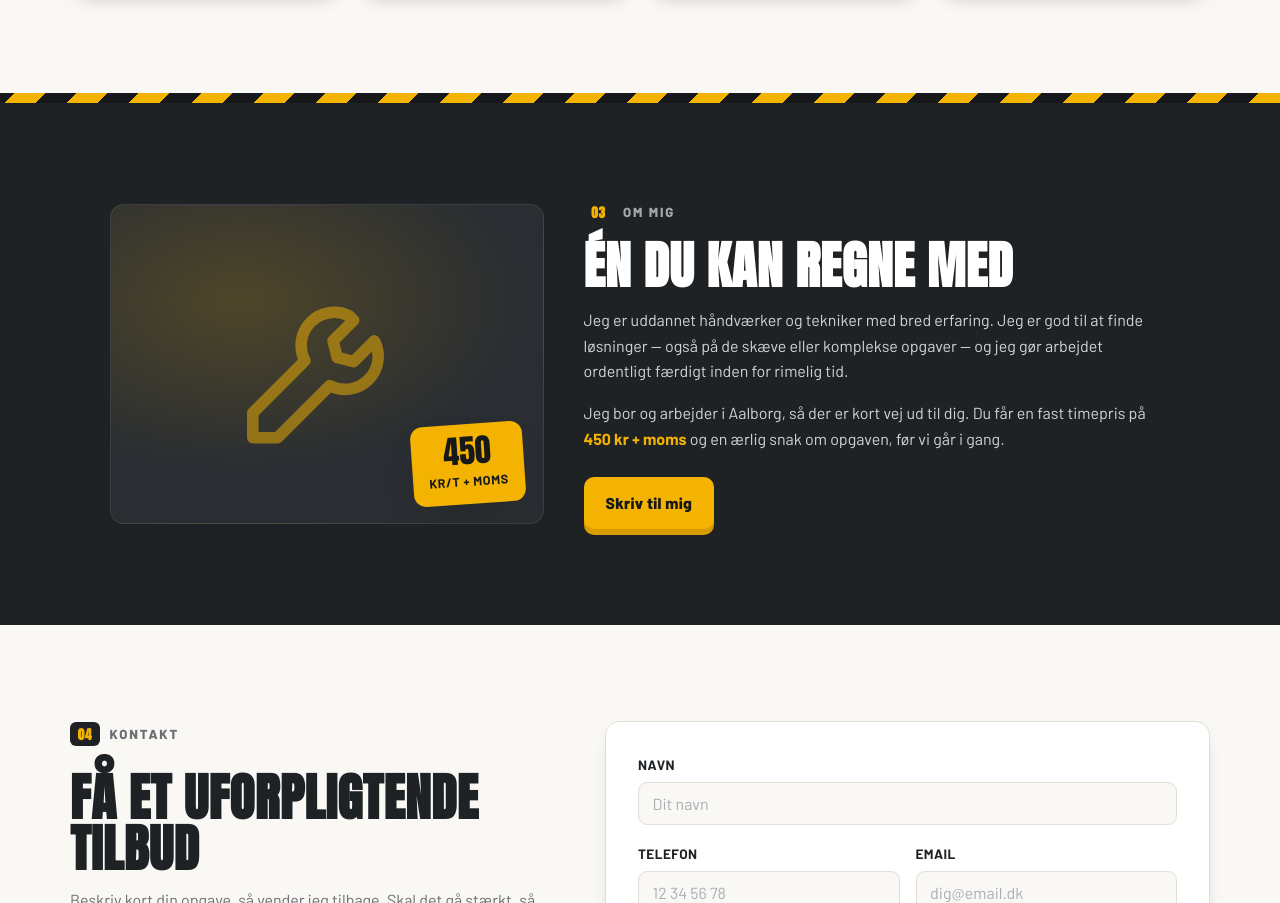
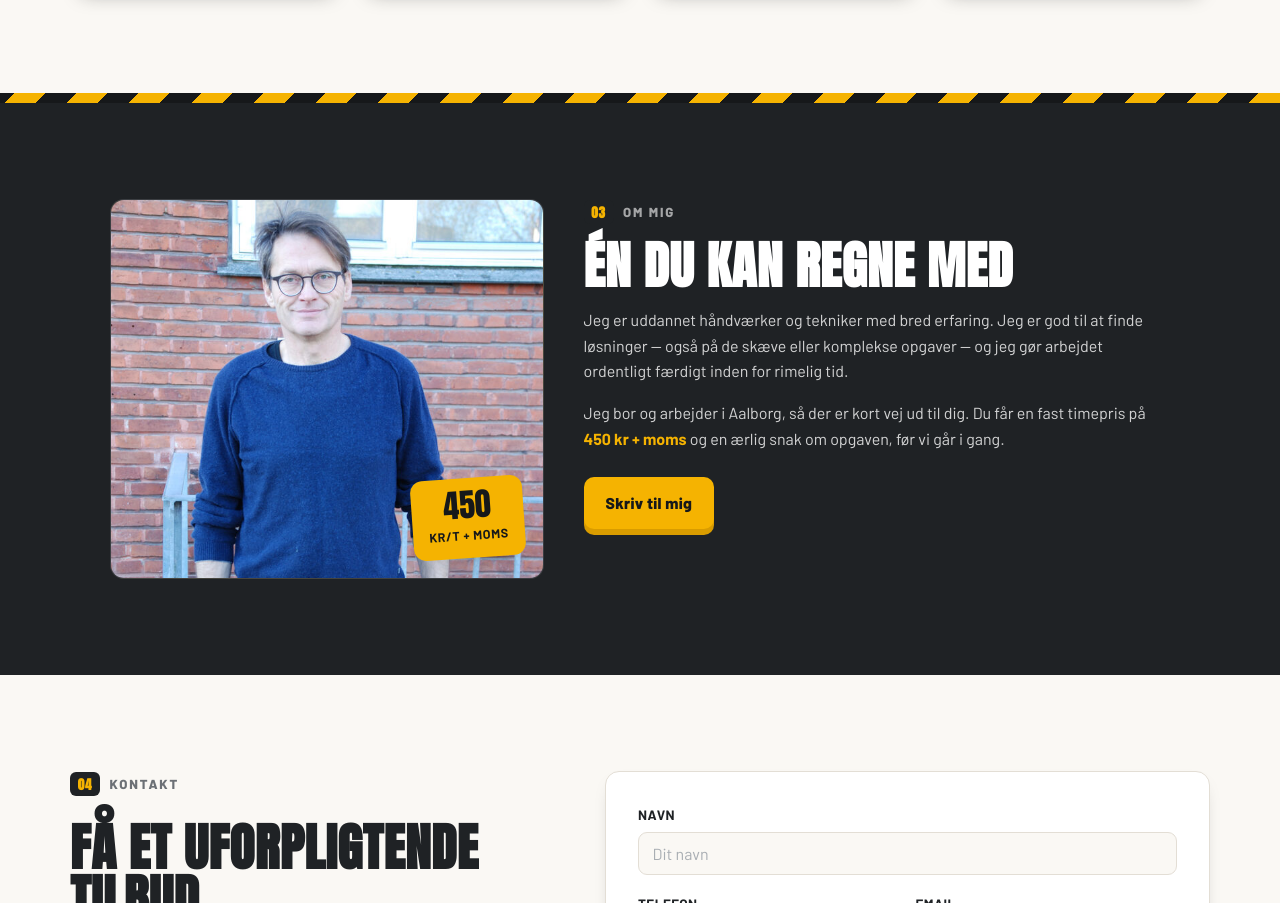
Before and after one commit to Mpfv2/handyman-aalborg, a plain HTML site: page index.html in a window 1280 px wide. Shown: the part 2299-3202 px from the top of the page. Drawn offline with Linux system fonts and the light colour scheme.

Commit message:
Add owner portrait to About section

```diff
--- a/index.html
+++ b/index.html
@@ -183,12 +183,12 @@
     <section class="about" id="om">
       <div class="tape tape--thin" aria-hidden="true"></div>
       <div class="about__inner">
-        <div class="about__media" aria-hidden="true">
+        <div class="about__media">
+          <img class="about__photo" src="billeder/portraet.jpg" alt="Handymanden bag Handyman Aalborg" loading="lazy" />
           <div class="about__badge">
             <span class="about__badge-num">450</span>
             <span class="about__badge-label">kr/t + moms</span>
           </div>
-          <svg class="about__tool" viewBox="0 0 24 24" fill="none" stroke="currentColor" stroke-width="1.4" stroke-linecap="round" stroke-linejoin="round"><path d="M14.7 6.3a4 4 0 0 0-5.4 5.4L3 18v3h3l6.3-6.3a4 4 0 0 0 5.4-5.4l-2.5 2.5-2-.5-.5-2 2.5-2.5z"/></svg>
         </div>
         <div class="about__text">
           <p class="section-head__kicker"><span>03</span> Om mig</p>
--- a/styles.css
+++ b/styles.css
@@ -368,7 +368,7 @@ img, svg { display: block; }
 }
 .about__media {
   position: relative;
-  min-height: 220px;
+  aspect-ratio: 4 / 4.6;
   background:
     radial-gradient(400px 240px at 30% 30%, rgba(245,179,1,.18), transparent 70%),
     var(--anthracite-2);
@@ -377,9 +377,13 @@ img, svg { display: block; }
   display: grid; place-items: center;
   overflow: hidden;
 }
-.about__tool { width: 46%; max-width: 220px; color: rgba(245,179,1,.5); }
+.about__photo {
+  position: absolute; inset: 0;
+  width: 100%; height: 100%;
+  object-fit: cover; object-position: center top;
+}
 .about__badge {
-  position: absolute; right: 1.2rem; bottom: 1.2rem;
+  position: absolute; right: 1.2rem; bottom: 1.2rem; z-index: 2;
   background: var(--amber); color: var(--ink);
   border-radius: 12px; padding: .7rem 1rem; text-align: center;
   box-shadow: var(--shadow);
@@ -513,8 +517,8 @@ img, svg { display: block; }
   .topnav { display: flex; }
   .topbar__call { margin-left: 0; }
   .strip__inner { grid-template-columns: repeat(4, 1fr); }
-  .about__inner { grid-template-columns: .85fr 1.15fr; align-items: center; }
-  .about__media { min-height: 320px; }
+  .about__inner { grid-template-columns: .85fr 1.15fr; align-items: stretch; }
+  .about__media { aspect-ratio: auto; min-height: 380px; }
   .contact__inner { grid-template-columns: .9fr 1.1fr; }
   .footer__inner { grid-template-columns: 1.3fr 1fr; }
 }
```
Also changed, not shown: billeder/portraet.jpg (added).
